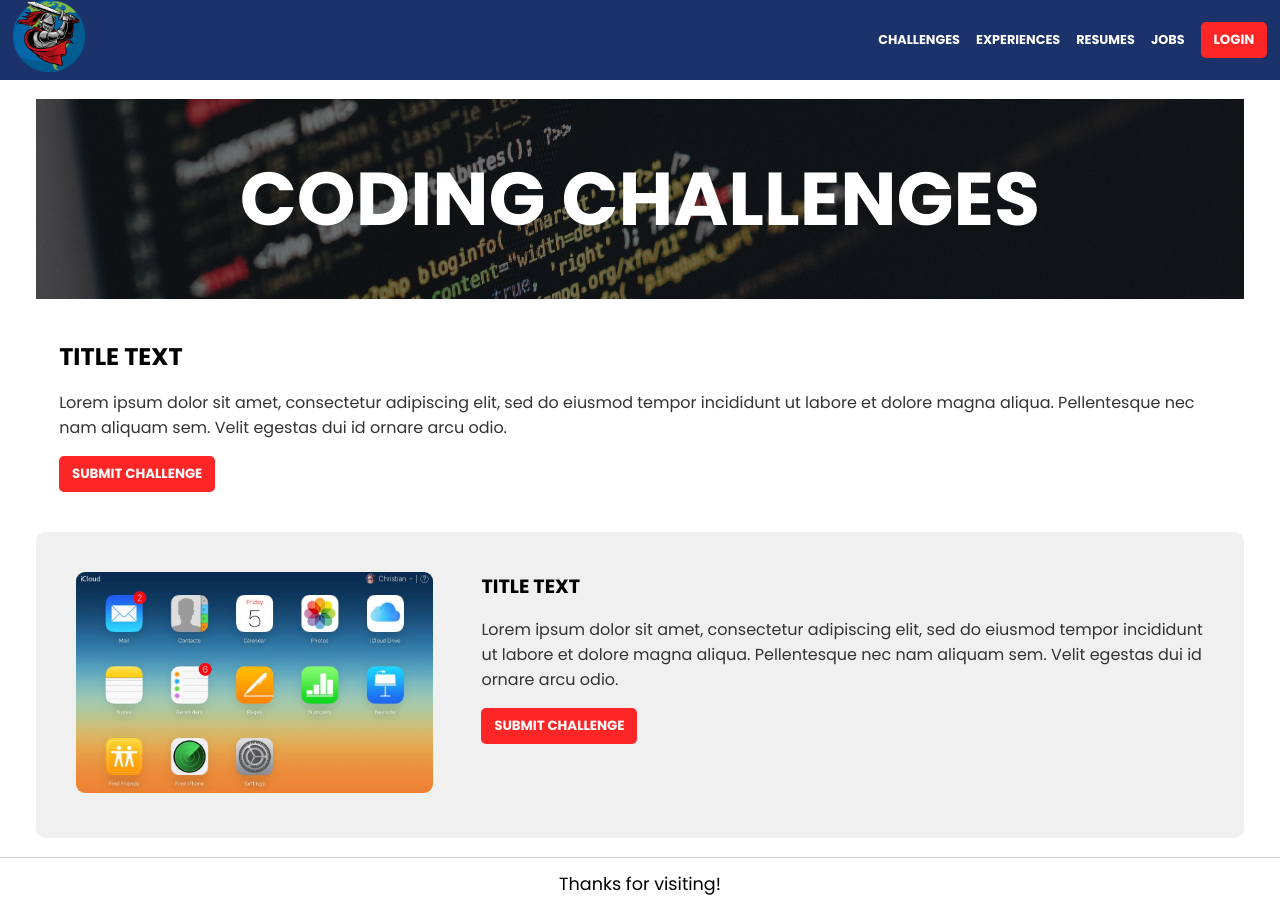
After one commit to GunnySensei/SeeVee, a web app: file assets/html-temp/coding-challenges-template.html in a window 1280 px wide. The commit adds this page. Run offline with its HTML, style and script files only (its server is not run), Linux system fonts and the light colour scheme.

Commit message:
added coding challenges page and first challenge card

```diff
--- /dev/null
+++ b/assets/html-temp/coding-challenges-template.html
@@ -0,0 +1,71 @@
+<!DOCTYPE html>
+<html lang="en">
+  <head>
+    <meta charset="UTF-8" />
+    <link rel="stylesheet" href="../../public/css/style.css">
+    <link rel="preconnect" href="https://fonts.googleapis.com">
+    <link rel="preconnect" href="https://fonts.gstatic.com" crossorigin>
+    <link href="https://fonts.googleapis.com/css2?family=Poppins:ital,wght@0,100;0,200;0,300;0,400;0,500;0,600;0,700;0,800;0,900;1,100;1,200;1,300;1,400;1,500;1,600;1,700;1,800;1,900&display=swap" rel="stylesheet">
+    <title>Prestige Worldwide</title>
+  </head>
+  <body>
+    <!-- header bar, navigation-->
+    <header class="container-fluid d-flex">
+      <h1 class=" ">
+        <a href="./index.html" >
+            <img class="logo" src="../images/PresWorld-LogoColor.png" alt="hot bodied knight boi"/>
+        </a>
+      </h1>
+      <nav class=" ">
+        <ul class="flex-row">
+          <li class=" ">
+            <a href="#coding-challenge" style="text-decoration: none">CHALLENGES</a>
+          </li>
+          <li class=" ">
+            <a href="#interview-experiences" style="text-decoration: none">EXPERIENCES</a>
+          </li>
+          <li class=" ">
+            <a href="#resumes" style="text-decoration: none">RESUMES</a>
+          </li>
+          <li class=" ">
+            <a href="#jobs" style="text-decoration: none">JOBS</a>
+          </li>
+          <li>
+              <button class="login-btn">LOGIN</button>
+          </li>
+        </ul>
+      </nav>
+    </header>
+    <!-- End Header-->
+
+    <article class="homepage-article">
+
+      <section class="challenges-hero homepage-image">
+        <h1>CODING CHALLENGES</h1>
+      </section>
+      <div class="single-page">
+          <h2>TITLE TEXT</h2>
+          <p>Lorem ipsum dolor sit amet, consectetur adipiscing elit, sed do eiusmod tempor incididunt ut labore et dolore magna aliqua. Pellentesque nec nam aliquam sem. Velit egestas dui id ornare arcu odio.</p>
+          <button>SUBMIT CHALLENGE</button>
+      </div>
+      <section class="content-card flex-row">
+          <div class="post-image">
+            <img class="border-round" src="../images/app-screenshot.jpg" alt="apps ready to play"/>
+          </div>
+          <div class="post-text">
+            <h2>TITLE TEXT</h2>
+            <p>Lorem ipsum dolor sit amet, consectetur adipiscing elit, sed do eiusmod tempor incididunt ut labore et dolore magna aliqua. Pellentesque nec nam aliquam sem. Velit egestas dui id ornare arcu odio.</p>
+            <button>SUBMIT CHALLENGE</button>
+          </div>
+      </section>
+
+    </article>
+
+    <footer>
+      <section id="footer">
+        Thanks for visiting!
+      </section>
+    </footer>
+
+  </body>
+</html>
--- a/public/css/style.css
+++ b/public/css/style.css
@@ -1,6 +1,6 @@
 /* || Default Element Styling */
 
-* {
+*, *::before, *::after {
   box-sizing: border-box;
   font-family: "Poppins", sans-serif;
 }
@@ -10,7 +10,6 @@ html {
   height: 100%;
   padding: 0;
   margin: 0;
-  color: #333;
 }
 
 main {
@@ -88,6 +87,15 @@ footer {
   font-size: 110%;
 }
 
+p {
+  font-size: 1rem;
+  color: #333333;
+}
+
+h1, h2, h3 {
+  margin: 0px;
+}
+
 /* || Class Stylizing */
 
 .flex-row {
@@ -98,6 +106,10 @@ footer {
   text-decoration: none;
   list-style-type: none;
   font-size: 1vw;
+}
+
+.border-round {
+  border-radius: 9px;
 }
 
 .btn-no-style {
@@ -251,3 +263,33 @@ footer {
   background: linear-gradient( rgba(0, 0, 0, 0.5), rgba(0, 0, 0, 0.5)), url(../../assets/images/jobs.jpg);
   background-size: cover;
 }
+
+.challenges-hero {
+  width: 97.35%;
+  background: linear-gradient( rgba(0, 0, 0, 0.5), rgba(0, 0, 0, 0.5)), url(../../assets/images/coding.jpg);
+  background-size: cover;
+  font-size: 4rem;
+  height: 200px;
+}
+
+.single-page {
+  padding: 2.5rem;
+}
+
+.content-card {
+  width: 97.35%;
+  background-color: #f0f0f0;
+  border-radius: 9px;
+  padding: 2.5rem;
+  display: flex;
+  align-items:flex-start;
+}
+
+.post-image {
+  padding-right: 2rem;
+  width: 35%;
+}
+
+.post-text {
+ width: 65%;
+}
```
Also changed, not shown: coding-challenges.html (deleted, +0 -63 lines), homepage.html (deleted, +0 -51 lines), assets/images/app-screenshot.jpg (added), assets/images/app-screenshot2.jpg (added).
